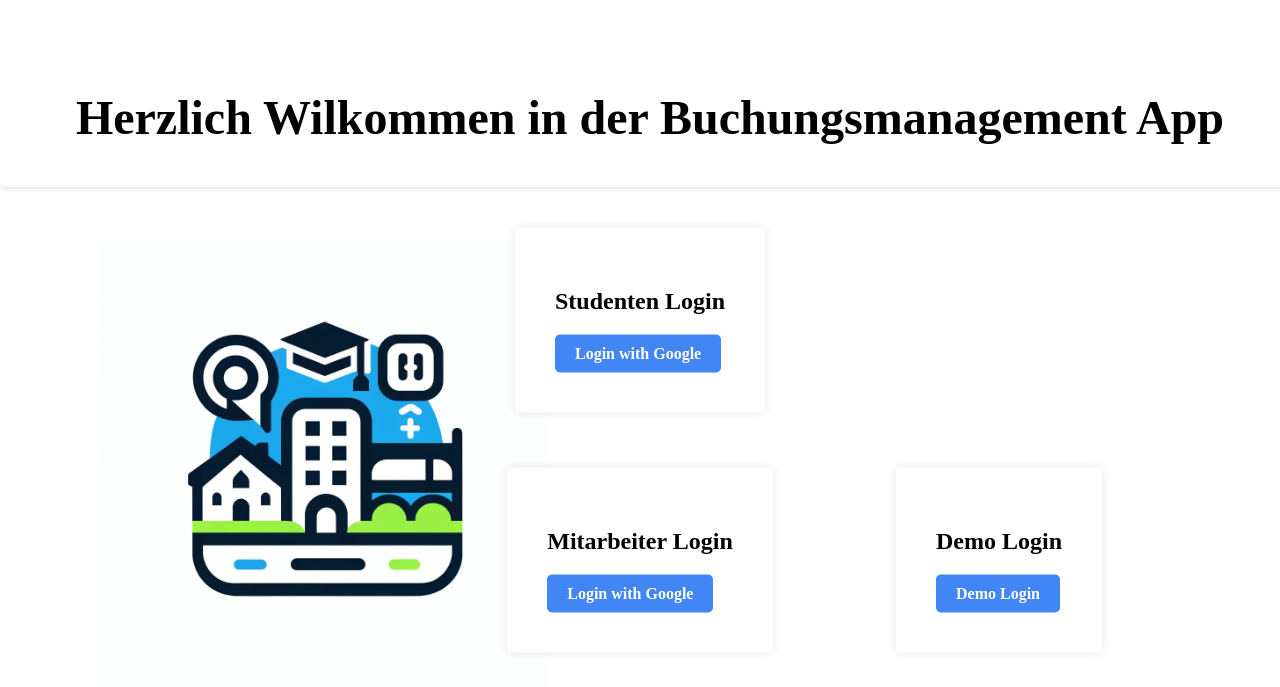
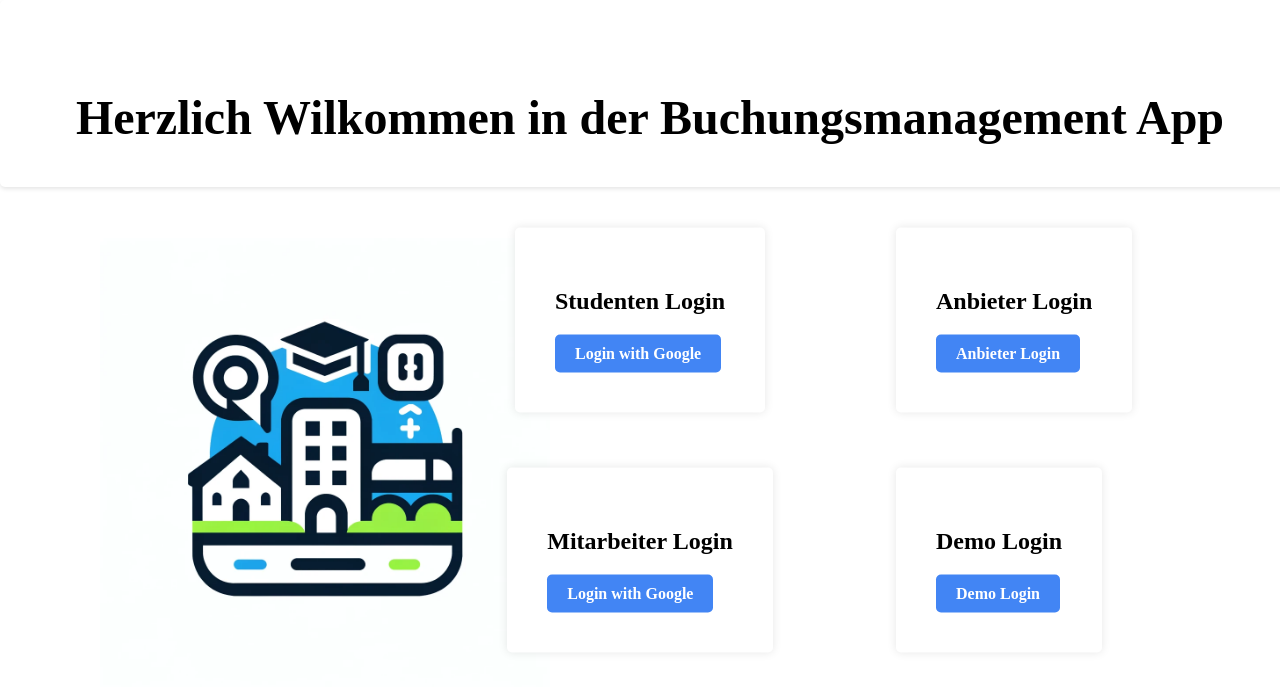
Before and after one commit to msomosi/INEN-PT-BuchungsApp, a Flask app: page /home in a window 1280 px wide. Shown: the top 687 px of the page. Run offline with Flask 2, Linux system fonts and the light colour scheme; some libraries are stand-ins or nearby versions.

Commit message:
Add Dummylogin für anbieter

```diff
--- a/app/frontend/templates/login.html
+++ b/app/frontend/templates/login.html
@@ -71,6 +71,17 @@
             transform: translateY(-50%);
         }
 
+        .login-container-anbieter {
+            background: white;
+            padding: 40px;
+            border-radius: 5px;
+            box-shadow: 0 0 10px rgba(0, 0, 0, 0.1);
+            position: absolute;
+            top: 40%;
+            left: 70%;
+            transform: translateY(-50%);
+        }
+
         h1 {
             text-align: center;
             margin-top: 80px;
@@ -120,6 +131,12 @@
             <a href="{{ url_for('login', user_type='dummy') }}" class="google-login-button">Demo Login</a>
         </div>
     </div>
+    <div class="login-container-anbieter">
+        <h2>Anbieter Login</h2>
+        <div class="google-login">
+            <a href="{{ url_for('login', user_type='anbieter') }}" class="google-login-button">Anbieter Login</a>
+        </div>
+    </div>
     <script>
         function Logo() {
             const img = document.createElement('img');
```
Also changed, not shown: app/login/app.py (+14 -3 lines).
